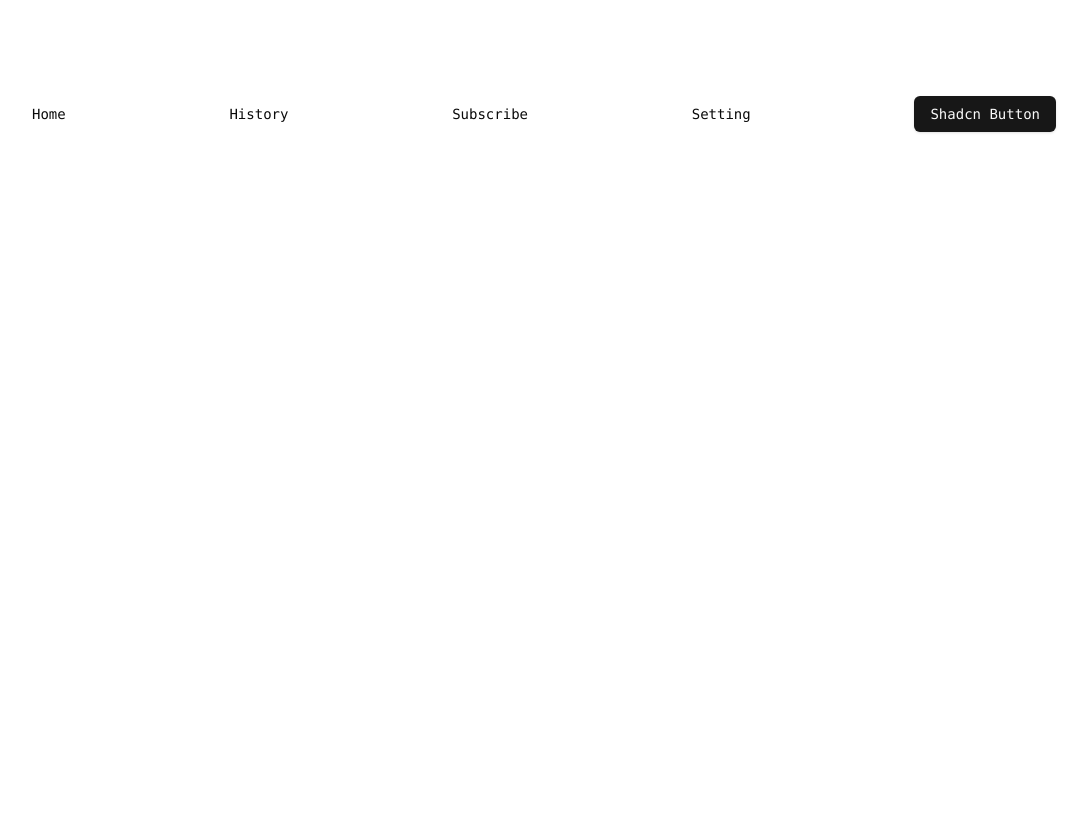
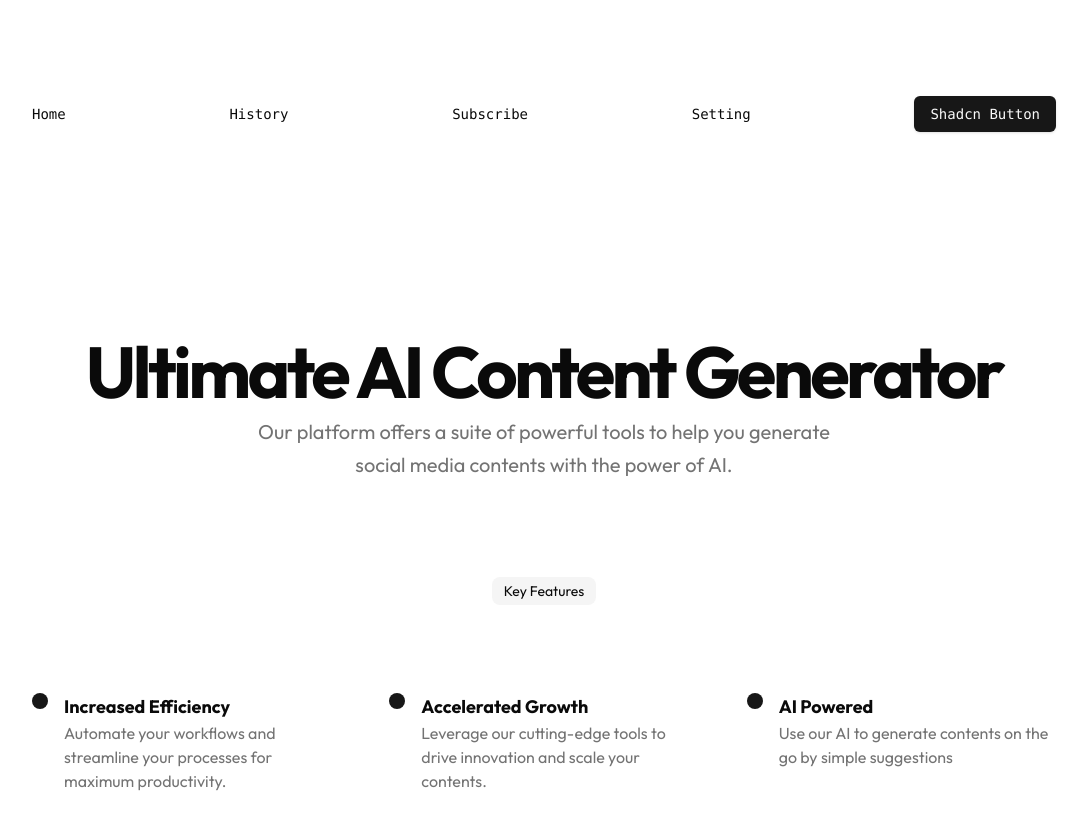
Before and after one commit to Kushan-/next-ai-content-generator, a Next.js app: page / in a window 1280 px wide. Shown: the top 830 px of the page, without its empty margins (96-1183 px from the left). Before the commit the page ends 800 px from the top, so only its background shows below. Built offline with nearby package versions, Linux system fonts and the light colour scheme.

Commit message:
landing page

```diff
--- a/src/app/page.tsx
+++ b/src/app/page.tsx
@@ -15,6 +15,75 @@ export default function Home() {
         <Button> Shadcn Button</Button>
 
       </div>
+      <div className="flex flex-col min-h-[100dvh]">
+        <header className="px-4 mt-5 lg:px-6 h-14 flex items-center">
+          {/* <Logo /> */}
+          <nav className="ml-auto hidden lg:flex gap-4 sm:gap-6">
+            {/* <Auth /> */}
+          </nav>
+        </header>
+        <main className="flex-1">
+          <section className="w-full py-12 md:py-24 lg:py-32">
+            <div className="container px-4 md:px-6">
+              <div className="flex flex-col items-center justify-center space-y-4 text-center ">
+                <div className="space-y-2 ">
+                  <h2 className="text-3xl font-bold tracking-tighter sm:text-7xl ">
+                    Ultimate AI Content Generator
+                  </h2>
+                  <p className="max-w-[600px] text-muted-foreground md:text-xl/relaxed lg:text-base/relaxed xl:text-xl/relaxed mx-auto">
+                    Our platform offers a suite of powerful tools to help you
+                    generate social media contents with the power of AI.
+                  </p>
+                </div>
+              </div>
+              <div className="flex flex-col mt-24 items-center justify-center text-center">
+                <div className="inline-block rounded-lg bg-muted px-3 py-1 text-sm">
+                  Key Features
+                </div>
+              </div>
+
+              <div className="mx-auto mt-10 grid max-w-5xl items-start gap-6 py-12 lg:grid-cols-3 lg:gap-12">
+                <div className="grid gap-4">
+                  <div className="flex items-start gap-4">
+                    <div className="rounded-full bg-primary p-2 text-primary-foreground"></div>
+                    <div>
+                      <h3 className="text-lg font-bold">Increased Efficiency</h3>
+                      <p className="text-muted-foreground">
+                        Automate your workflows and streamline your processes for
+                        maximum productivity.
+                      </p>
+                    </div>
+                  </div>
+                </div>
+                <div className="grid gap-4">
+                  <div className="flex items-start gap-4">
+                    <div className="rounded-full bg-primary p-2 text-primary-foreground"></div>
+                    <div>
+                      <h3 className="text-lg font-bold">Accelerated Growth</h3>
+                      <p className="text-muted-foreground">
+                        Leverage our cutting-edge tools to drive innovation and
+                        scale your contents.
+                      </p>
+                    </div>
+                  </div>
+                </div>
+                <div className="grid gap-4">
+                  <div className="flex items-start gap-4">
+                    <div className="rounded-full bg-primary p-2 text-primary-foreground"></div>
+                    <div>
+                      <h3 className="text-lg font-bold">AI Powered</h3>
+                      <p className="text-muted-foreground">
+                        Use our AI to generate contents on the go by simple
+                        suggestions
+                      </p>
+                    </div>
+                  </div>
+                </div>
+              </div>
+            </div>
+          </section>
+        </main>
+      </div>
     </main>
   );
 }
```
